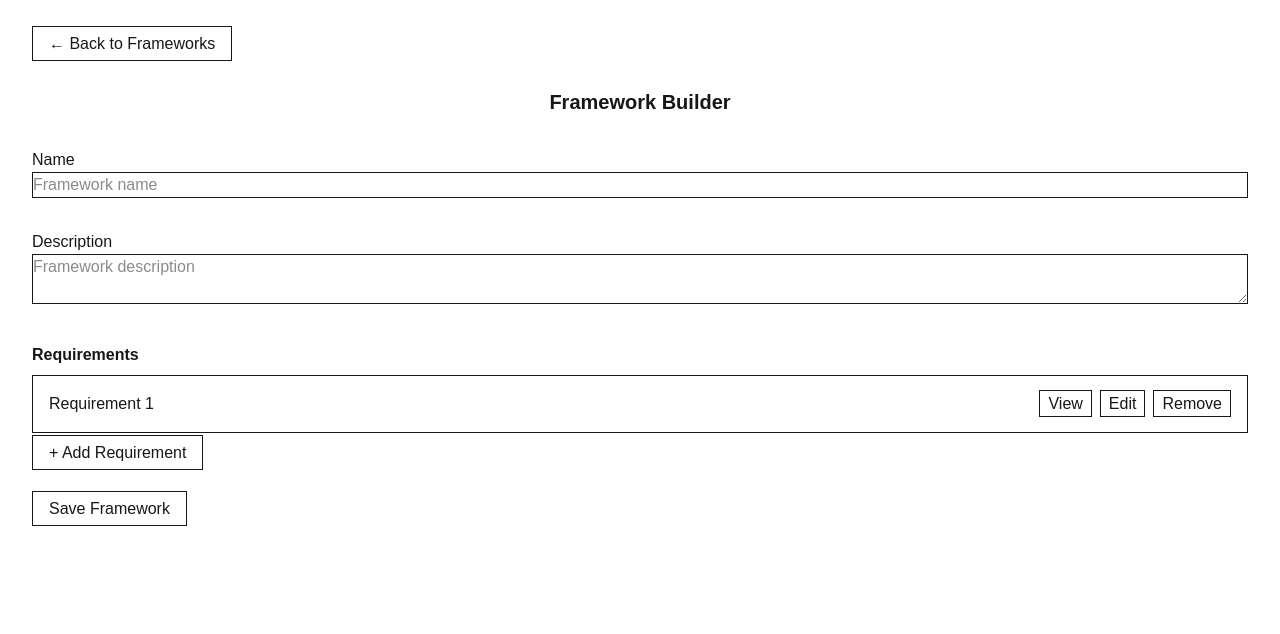
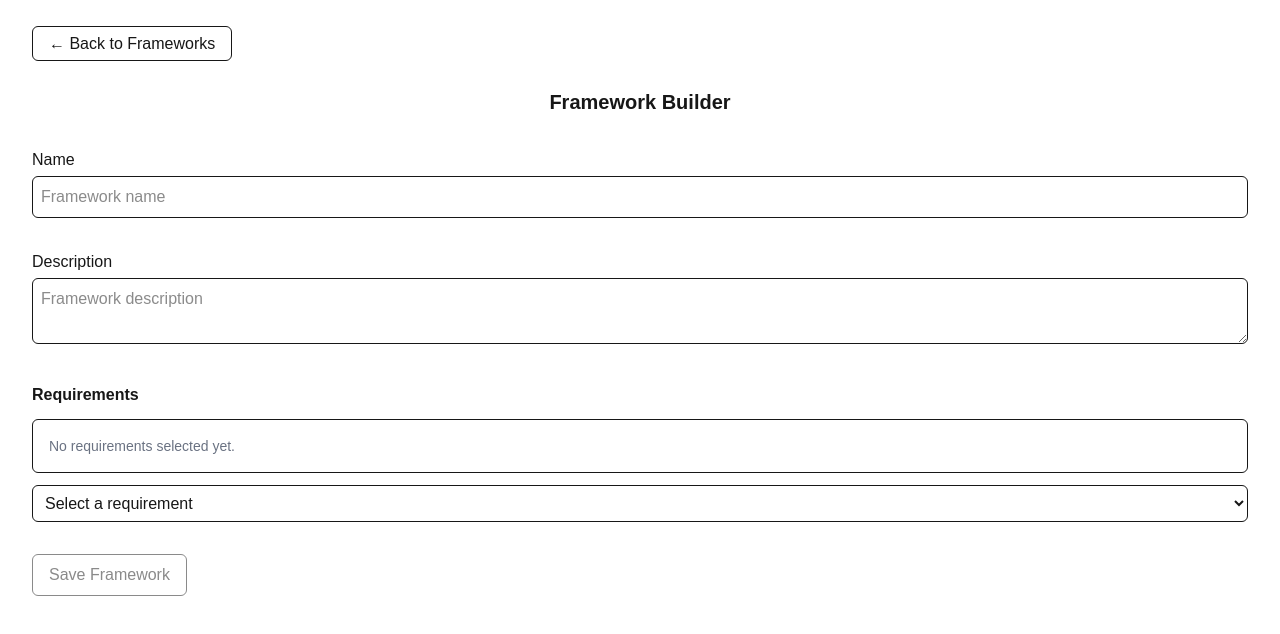
Before and after one commit to Mjahaha/Docutiser, a Next.js app: page /frameworks/builder in a window 1280 px wide. Shown: the top 634 px of the page. Built offline with nearby package versions, Linux system fonts and the light colour scheme.

Commit message:
Fixes, got working

```diff
--- a/src/app/api/requirements/route.ts
+++ b/src/app/api/requirements/route.ts
@@ -1,15 +1,7 @@
 import { NextRequest, NextResponse } from 'next/server';
 import path from 'path';
 import fs from 'fs/promises';
-
-interface Requirement {
-    requirementId: number;
-    requirementName: string;
-    requirementDesc: string;
-    promptText: string;
-    supplementaryInfo: string;
-    outputType: OutputType;
-}
+import { OutputType, Requirement } from '@/utils/requirements';
 
 interface RequirementFormData {
     requirementName: string;
@@ -18,8 +10,6 @@ interface RequirementFormData {
     supplementaryInfo: string;
     outputType: OutputType;
 }
-
-export type OutputType = 'boolean' | 'number' | 'decimal' | 'date' | 'currency' | 'text';
 
 export async function POST(request: NextRequest) {
     try {
@@ -65,7 +55,7 @@ export async function GET() {
         const filePath = path.join(process.cwd(), 'src', 'app', 'test_data', 'requirement_test_data.json');
         const data = await fs.readFile(filePath, 'utf-8');
         const requirements: Requirement[] = JSON.parse(data);
-        return NextResponse.json({ requirements });
+        return NextResponse.json(requirements);
     } catch (error) {
         console.error('Error fetching requirements:', error);
         return NextResponse.json(
--- a/src/app/assessments/details/[assessment_id]/page.tsx
+++ b/src/app/assessments/details/[assessment_id]/page.tsx
@@ -4,7 +4,8 @@ import { getAssessment } from "@/utils/assessments";
 
 export default async function AssessmentDetail({params,}: { params: { assessment_id: string } })
 {
-  const id = Number(params.assessment_id);
+  const { assessment_id } = await params;
+  const id = Number(assessment_id);
   if (Number.isNaN(id)) notFound();
   let assessment;
   try {
--- a/src/app/frameworks/builder/page.tsx
+++ b/src/app/frameworks/builder/page.tsx
@@ -1,57 +1,192 @@
+"use client";
+
 import Link from "next/link";
+import { useEffect, useMemo, useState } from "react";
+import { useRouter } from "next/navigation";
+import { Requirement } from "@/utils/requirements";
 
 export default function FrameworkBuilder() {
+  const router = useRouter();
+  const [allRequirements, setAllRequirements] = useState<Requirement[]>([]);
+  const [selectedReqIds, setSelectedReqIds] = useState<number[]>([]);
+  const [selectValue, setSelectValue] = useState<string>("");
+  const [loading, setLoading] = useState<boolean>(false);
+  const [error, setError] = useState<string | null>(null);
+
+  // form state
+  const [name, setName] = useState("");
+  const [description, setDescription] = useState("");
+  const [saving, setSaving] = useState(false);
+  const [saveMsg, setSaveMsg] = useState<string | null>(null);
+
+  // Load all requirements from api/requirements.
+  useEffect(() => {
+    const load = async () => {
+      try {
+        setLoading(true);
+        setError(null);
+        const res = await fetch("/api/requirements");
+        if (!res.ok) throw new Error(`Failed to fetch: ${res.status}`);
+        const data = await res.json();
+        setAllRequirements(data ?? []);
+      } catch (e: any) {
+        setError(e?.message ?? "Unable to load requirements");
+      } finally {
+        setLoading(false);
+      }
+    };
+    load();
+  }, []);
+
+
+  // Show all selected requirements
+  const selectedRequirements = useMemo(
+    () => allRequirements.filter((r) => selectedReqIds.includes(r.requirementId)),
+    [allRequirements, selectedReqIds]
+  );
+
+  // Show only requirements that are not already selected
+  const availableOptions = useMemo(
+    () => allRequirements.filter((r) => !selectedReqIds.includes(r.requirementId)),
+    [allRequirements, selectedReqIds]
+  );
+
+  const addSelected = () => {
+    if (!selectValue) return;
+    const id = Number(selectValue);
+    if (!Number.isNaN(id) && !selectedReqIds.includes(id)) {
+      setSelectedReqIds((prev) => [...prev, id]);
+    }
+    setSelectValue("");
+  };
+
+  const removeReq = (id: number) => {
+    setSelectedReqIds((prev) => prev.filter((x) => x !== id));
+  };
+
   return (
     <div className="p-8 space-y-8">
       <div>
-        <Link href="/frameworks" className="border px-4 py-2">
+        <Link href="/frameworks" className="border px-4 py-2 rounded-md">
           ← Back to Frameworks
         </Link>
       </div>
+
       <h1 className="text-center text-xl font-bold">Framework Builder</h1>
 
       <div>
-        <label className="block">Name</label>
-        <input className="border w-full" placeholder="Framework name" />
+        <label className="block mb-1">Name</label>
+        <input
+          className="border w-full p-2 rounded-md"
+          placeholder="Framework name"
+          value={name}
+          onChange={(e) => setName(e.target.value)}
+        />
       </div>
 
       <div>
-        <label className="block">Description</label>
-        <textarea className="border w-full" placeholder="Framework description" />
+        <label className="block mb-1">Description</label>
+        <textarea className="border w-full p-2 rounded-md" placeholder="Framework description"
+        value={description}
+        onChange={(e) => setDescription(e.target.value)} />
       </div>
 
-      <div className="space-y-2">
+      {/* Requirements Section */}
+      <div className="space-y-3">
         <h2 className="font-semibold">Requirements</h2>
-        <ul className="border p-4 space-y-2">
-          <li className="flex justify-between items-center">
-            <span>Requirement 1</span>
+
+        <ul className="border p-4 space-y-2 rounded-md min-h-[3rem]">
+          {selectedRequirements.length === 0 && (
+            <li className="text-sm text-gray-500">No requirements selected yet.</li>
+          )}
+          {selectedRequirements.map((r) => (
+            <li key={r.requirementId} className="flex justify-between items-center">
+              <span>{r.requirementName}</span>
               <div className="space-x-2">
-              <Link href="/frameworks/builder/requirements" className="border px-2 py-1">
+                <Link href={`/frameworks/builder/requirements/${r.requirementId}`} className="border px-2 py-1 rounded-md">
                   View
                 </Link>
-              <Link href="/frameworks/builder/requirements" className="border px-2 py-1">
+                <Link href={`/frameworks/builder/requirements/${r.requirementId}/edit`} className="border px-2 py-1 rounded-md">
                   Edit
                 </Link>
-              <Link href="#" className="border px-2 py-1">
+                <button onClick={() => removeReq(r.requirementId)} className="border px-2 py-1 rounded-md">
                   Remove
-              </Link>
+                </button>
               </div>
             </li>
+          ))}
         </ul>
 
-        <div>
-          <Link
-            href="/frameworks/builder/requirements"
-            className="border px-4 py-2"
+        <div className="flex flex-col sm:flex-row gap-2 items-stretch sm:items-center">
+          <label className="sr-only" htmlFor="reqSelect">Add requirement</label>
+          <select
+            id="reqSelect"
+            className="border rounded-md p-2 flex-1"
+            value={selectValue}
+            onChange={(e) => {
+              const value = e.target.value;
+              if (!value) return;
+              const id = Number(value);
+              if (!Number.isNaN(id) && !selectedReqIds.includes(id)) {
+                setSelectedReqIds((prev) => [...prev, id]);
+              }
+              setSelectValue(""); // reset to placeholder
+            }}
+            disabled={loading || availableOptions.length === 0}
           >
-            + Add Requirement
-          </Link>
-        </div>
+            <option value="" disabled>
+              {loading
+                ? "Loading…"
+                : availableOptions.length === 0
+                ? "No more requirements"
+                : "Select a requirement"}
+            </option>
+            {availableOptions.map((r) => (
+              <option key={r.requirementId} value={String(r.requirementId)}>
+                {r.requirementName}
+              </option>
+            ))}
+          </select>
         </div>
 
-      <Link href="/frameworks" className="border px-4 py-2">
-        Save Framework
-      </Link>
+        {error && <p className="text-sm text-red-600">{error}</p>}
+      </div>
+
+      {/* Actions */}
+      <div className="flex items-center gap-3">
+        <button
+          onClick={async () => {
+            try {
+              setSaving(true);
+              setSaveMsg(null);
+              const payload = { name, description, requirements: selectedRequirements };
+              const res = await fetch("/api/frameworks", {
+                method: "POST",
+                headers: { "Content-Type": "application/json" },
+                body: JSON.stringify(payload),
+              });
+              if (!res.ok) throw new Error(await res.text());
+              const json = await res.json();
+              setSaveMsg(json?.message || "Framework saved successfully");
+              router.push("/frameworks");
+            } catch (e: any) {
+              setSaveMsg(e?.message ?? "Failed to save framework");
+            } finally {
+              setSaving(false);
+            }
+          }}
+          className="border px-4 py-2 rounded-md disabled:opacity-50"
+          disabled={saving || !name.trim() || selectedRequirements.length === 0}
+          title={
+              !name.trim() || selectedRequirements.length === 0
+                ? "You must enter a name and select at least one requirement"
+                : ""
+            }
+        >
+          {saving ? "Saving…" : "Save Framework"}
+        </button>
+        {saveMsg && <span className="text-sm">{saveMsg}</span>}
+      </div>
     </div>
   );
 }
--- a/src/app/frameworks/details/[framework_id]/page.tsx
+++ b/src/app/frameworks/details/[framework_id]/page.tsx
@@ -4,7 +4,8 @@ import { getFramework } from "@/utils/frameworks";
 
 export default async function frameworkDetail({params,}: { params: { framework_id: string } })
 {
-  const id = Number(params.framework_id);
+  const { framework_id } = await params;
+  const id = Number(framework_id);
   if (Number.isNaN(id)) notFound();
   let framework;
   try {
--- a/src/app/test_data/framework_test_data.json
+++ b/src/app/test_data/framework_test_data.json
@@ -37,5 +37,28 @@
         "requirementDesc": "This is the description for requirement 3"
       }
     ]
+  },
+  {
+    "id": 3,
+    "name": "t",
+    "description": "t",
+    "requirements": [
+      {
+        "requirementId": 1,
+        "requirementName": "Requirement 1",
+        "requirementDesc": "This is the description for requirement 1",
+        "prompt_text": "Please evaluate the document based on requirement 1.",
+        "supplementaryInfo": "Additional context or guidelines for requirement 1.",
+        "outputType": "boolean"
+      },
+      {
+        "requirementId": 3,
+        "requirementName": "Requirement 3",
+        "requirementDesc": "This is the description for requirement 3",
+        "prompt_text": "Please evaluate the document based on requirement 3.",
+        "supplementaryInfo": "Additional context or guidelines for requirement 3.",
+        "outputType": "number"
+      }
+    ]
   }
 ]
--- a/src/utils/requirements.tsx
+++ b/src/utils/requirements.tsx
@@ -3,7 +3,7 @@ import fs from 'fs/promises';
 
 export type OutputType = 'boolean' | 'number' | 'decimal' | 'date' | 'currency' | 'text';
 
-interface Requirement {
+export interface Requirement {
     requirementId: number;
     requirementName: string;
     requirementDesc: string;
```
Lines whose indentation alone changed are shown as unchanged.
